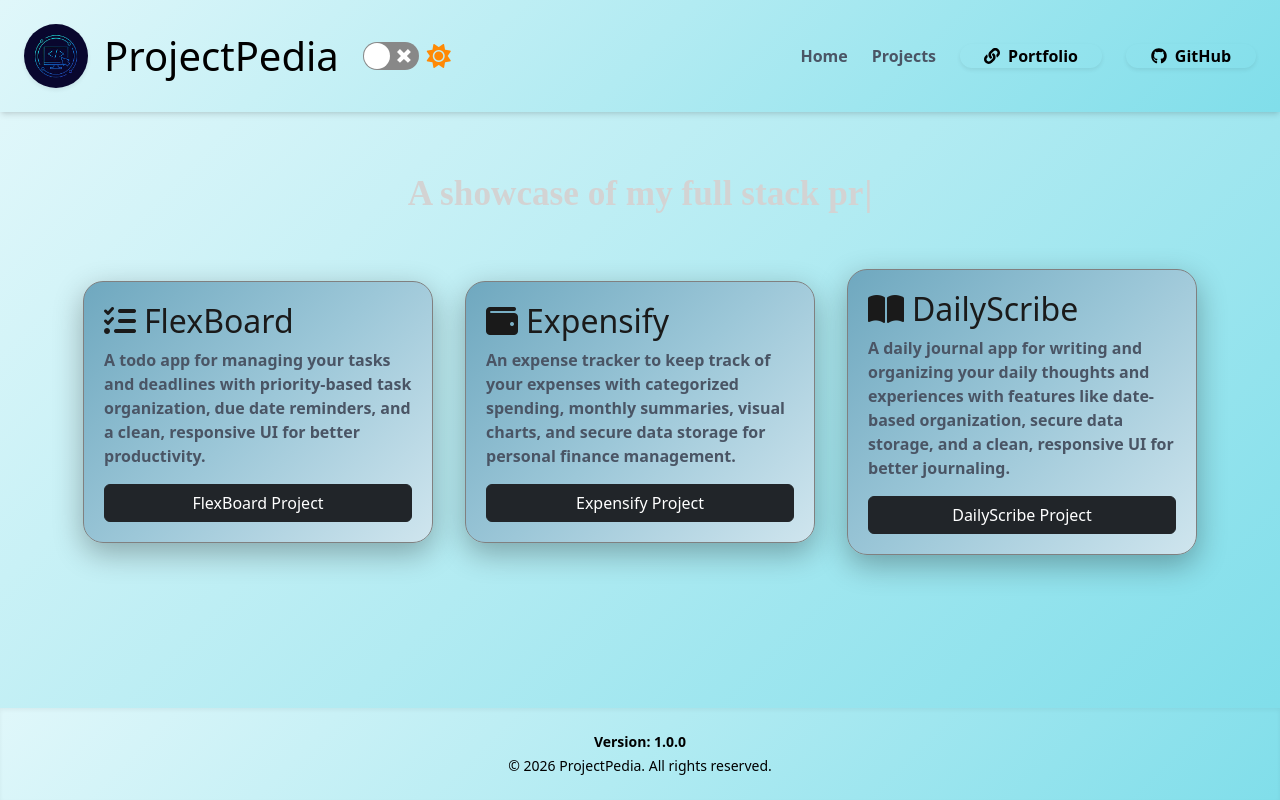
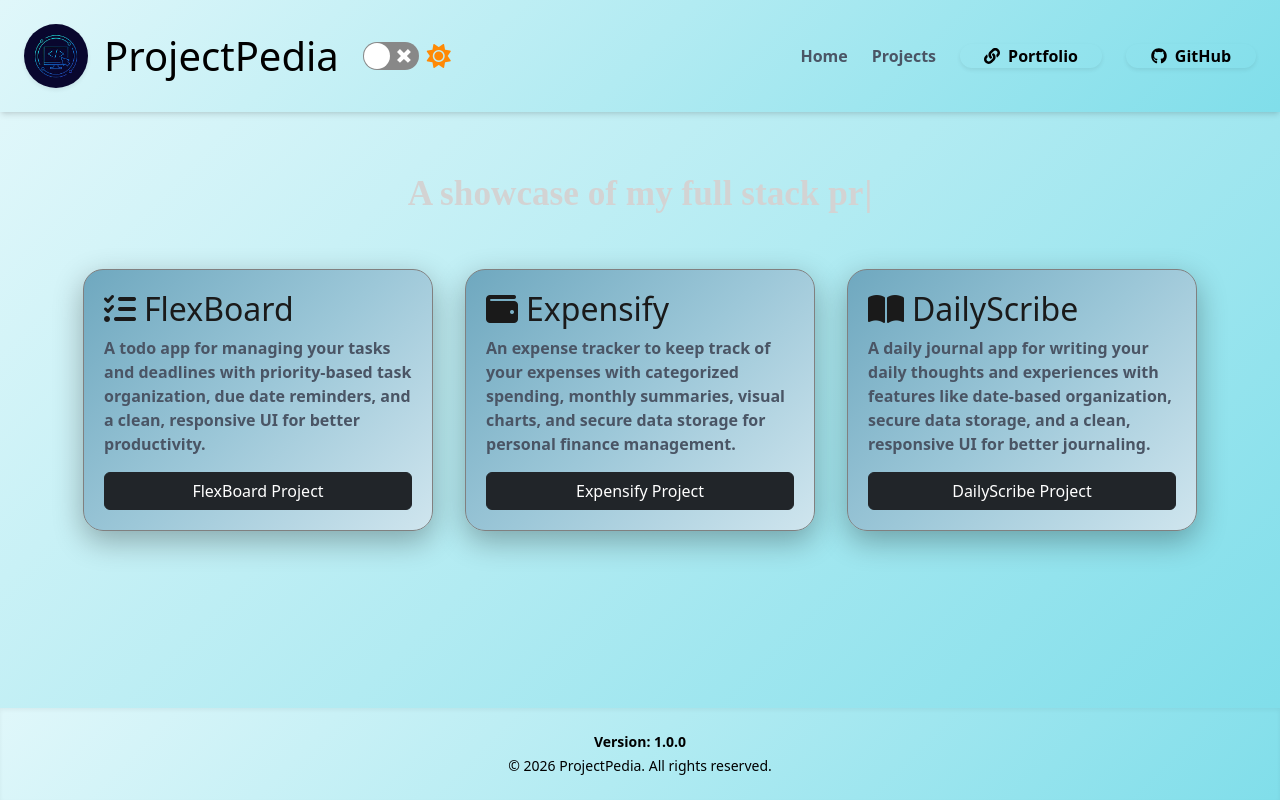
Before and after one commit to arnavkatyayan/projectpediafe, a React (Vite) app: page /fullstack in a window 1280 px wide. Built offline with nearby package versions, Linux system fonts and the light colour scheme.

Commit message:
Minor CSS changes.

```diff
--- a/src/App.css
+++ b/src/App.css
@@ -67,6 +67,8 @@
   font-family: auto;
   text-align: center;
   margin: 3rem 1rem;
+  position: relative;
+  top: 12vh;
 }
 
 @media (min-width: 768px) {
--- a/src/App.jsx
+++ b/src/App.jsx
@@ -54,9 +54,9 @@ function App() {
           </div>
         </div>
         <div className='flex items-center gap-4 md:gap-6 flex-wrap justify-center font-semibold'>
-          <p onClick={() => navigation("/")} className={`cursor-pointer m-0 transition-colors ${isHomeClicked ? "text-blue-500" : "text-gray-600 dark:text-gray-300"} hover:text-blue-400`}>Home</p>
+          <p onClick={() => navigation("/")} className={`cursor-pointer m-0 transition-colors ${isHomeClicked ? "text-blue-500" : (theme === "dark" ? "text-white" : "text-gray-600")} hover:text-blue-400`}>Home</p>
           <div className="relative group">
-            <p className={`cursor-pointer py-2 m-0 transition-colors ${isProjectsClicked ? "text-blue-500" : "text-gray-600 dark:text-gray-300"} hover:text-blue-400`}>Projects</p>
+            <p className={`cursor-pointer py-2 m-0 transition-colors ${isProjectsClicked ? "text-blue-500" : (theme === "dark" ? "text-white" : "text-gray-600")} hover:text-blue-400`}>Projects</p>
             <div className="hidden group-hover:block absolute top-full left-1/2 -translate-x-1/2 md:left-0 md:translate-x-0 pt-1 z-50">
               <div className="bg-white shadow-xl rounded-lg py-2 min-w-[200px] border border-gray-100">
                 <p className="cursor-pointer hover:bg-gray-100 text-gray-800 px-4 py-2 m-0 transition-colors" onClick={() => navigation("/frontend")}>Frontend Projects</p>
--- a/src/FullStackProjects.jsx
+++ b/src/FullStackProjects.jsx
@@ -64,7 +64,7 @@ function FullStackProjects() {
                         DailyScribe
                     </h2>
                     <p className="text-gray-600 font-bold">
-                        A daily journal app for writing and organizing your daily thoughts and
+                        A daily journal app for writing your daily thoughts and
                         experiences with features like date-based organization, secure data storage,
                         and a clean, responsive UI for better journaling.
                     </p>
```
